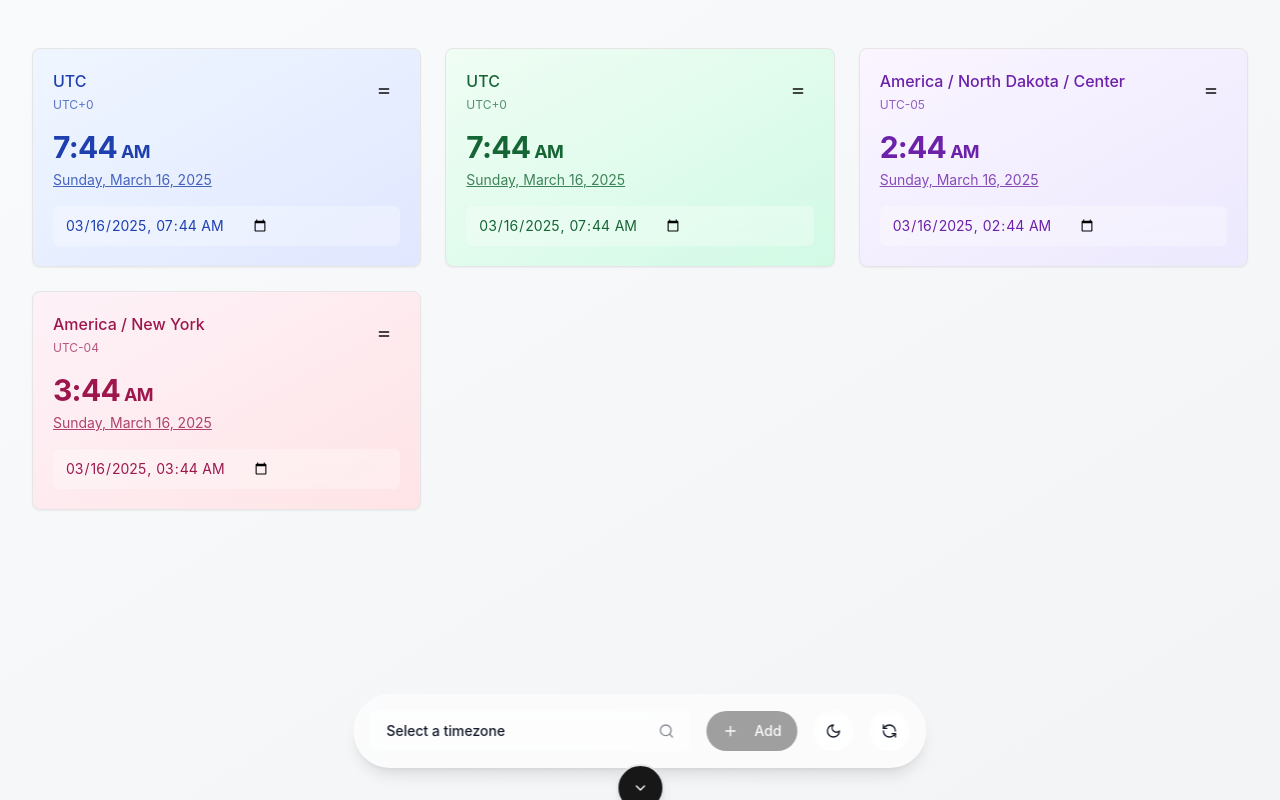
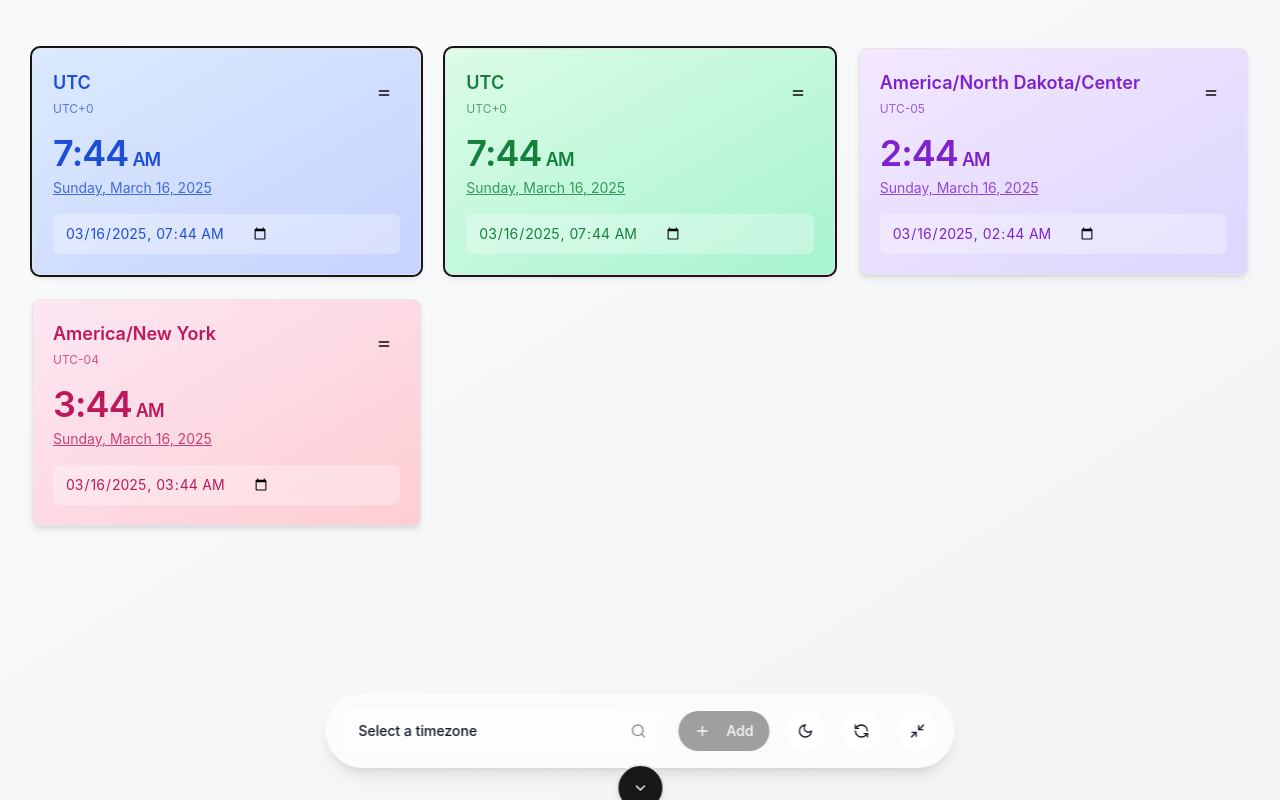
Before and after one commit to ShrihariMohan/timezone-app, a Next.js app: page / in a window 1280 px wide. Built offline with nearby package versions, Linux system fonts and the light colour scheme.

Commit message:
feat: add card labels and compact view

```diff
--- a/app/page.tsx
+++ b/app/page.tsx
@@ -3,7 +3,7 @@
 import { useEffect, useState } from "react"
 import { format } from "date-fns"
 import { toZonedTime } from "date-fns-tz"
-import { Plus, Sun, Moon, Search, ChevronUp, ChevronDown, RefreshCcw } from "lucide-react"
+import { Plus, Sun, Moon, Search, ChevronUp, ChevronDown, RefreshCcw, Maximize2, Minimize2 } from "lucide-react"
 import { Button } from "@/components/ui/button"
 import { Command, CommandEmpty, CommandGroup, CommandInput, CommandItem, CommandList } from "@/components/ui/command"
 import { Popover, PopoverContent, PopoverTrigger } from "@/components/ui/popover"
@@ -23,12 +23,18 @@ export default function TimezoneApp() {
   const [showToolbar, setShowToolbar] = useState<boolean>(true)
   const [searchQuery, setSearchQuery] = useState<string>("")
   const [popoverOpen, setPopoverOpen] = useState<boolean>(false)
+  const [timezoneLabels, setTimezoneLabels] = useState<Record<string, string>>({})
+  const [compactView, setCompactView] = useState<boolean>(false)
+  const [userTimezone, setUserTimezone] = useState<string>("")
 
   // Initialize timezones and theme
   useEffect(() => {
     const storedTimezones = localStorage.getItem("timezones")
     const storedTheme = localStorage.getItem("darkMode")
-    const userTimezone = Intl.DateTimeFormat().resolvedOptions().timeZone
+    const storedLabels = localStorage.getItem("timezoneLabels")
+    const detectedTimezone = Intl.DateTimeFormat().resolvedOptions().timeZone
+
+    setUserTimezone(detectedTimezone)
 
     // Set theme from localStorage
     if (storedTheme) {
@@ -42,13 +48,17 @@ export default function TimezoneApp() {
     // Set all available timezones
     setAllTimezones(getAllTimezones())
 
+    if (storedLabels) {
+      setTimezoneLabels(JSON.parse(storedLabels))
+    }
+
     if (storedTimezones) {
       setTimezones(JSON.parse(storedTimezones))
     } else {
       // Default timezones: user's local, UTC, and a random one
-      const availableTimezones = getAllTimezones().filter((tz) => tz !== userTimezone && tz !== "UTC")
+      const availableTimezones = getAllTimezones().filter((tz) => tz !== detectedTimezone && tz !== "UTC")
       const randomTimezone = availableTimezones[Math.floor(Math.random() * availableTimezones.length)]
-      const defaultTimezones = ["UTC" , userTimezone, "America/North_Dakota/Center" , "America/New_York"]
+      const defaultTimezones = ["UTC" , detectedTimezone, "America/North_Dakota/Center" , "America/New_York"]
       setTimezones(defaultTimezones)
       localStorage.setItem("timezones", JSON.stringify(defaultTimezones))
     }
@@ -65,6 +75,10 @@ export default function TimezoneApp() {
       if (interval) clearInterval(interval)
     }
   }, [autoUpdate])
+
+  useEffect(() => {
+    localStorage.setItem("timezoneLabels", JSON.stringify(timezoneLabels))
+  }, [timezoneLabels])
 
   // Save timezones to localStorage when they change
   useEffect(() => {
@@ -86,6 +100,10 @@ export default function TimezoneApp() {
   const addTimezone = () => {
     if (selectedTimezone && !timezones.includes(selectedTimezone)) {
       setTimezones([...timezones, selectedTimezone])
+      setTimezoneLabels((labels) => ({
+        ...labels,
+        [selectedTimezone]: selectedTimezone.replace(/_/g, " "),
+      }))
       setSelectedTimezone("")
       setPopoverOpen(false)
       toast(selectedTimezone, {
@@ -100,6 +118,11 @@ export default function TimezoneApp() {
 
   const removeTimezone = (timezone: string) => {
     setTimezones(timezones.filter((tz) => tz !== timezone))
+    setTimezoneLabels((labels) => {
+      const updated = { ...labels }
+      delete updated[timezone]
+      return updated
+    })
     toast(timezone, {
         description: `Removed ${timezone} from your list`,
         action: {
@@ -126,6 +149,10 @@ export default function TimezoneApp() {
       },
     })
 
+  }
+
+  const renameTimezone = (tz: string, newLabel: string) => {
+    setTimezoneLabels((labels) => ({ ...labels, [tz]: newLabel }))
   }
 
 
@@ -275,6 +302,16 @@ export default function TimezoneApp() {
               >
                 <RefreshCcw className="h-5 w-5" />
               </Button>
+
+              <Button
+                variant="outline"
+                size="icon"
+                onClick={() => setCompactView(!compactView)}
+                className="bg-background/50 backdrop-blur-sm border-0 hover:bg-background/70 rounded-full"
+                aria-label="Toggle view"
+              >
+                {compactView ? <Maximize2 className="h-5 w-5" /> : <Minimize2 className="h-5 w-5" />}
+              </Button>
             </div>
           </div>
 
@@ -299,12 +336,16 @@ export default function TimezoneApp() {
             <TimezoneCard
               key={timezone}
               timezone={timezone}
+              label={timezoneLabels[timezone] || timezone.replace(/_/g, " ")}
               currentDateTime={currentDateTime}
               onTimeChange={updateTime}
               onCopy={() => copyTimeToClipboard(timezone)}
               onRemove={() => removeTimezone(timezone)}
               onMoveLeft={() => onMoveLeft(index)}
               onMoveRight={() => onMoveRight(index)}
+              onRename={(label) => renameTimezone(timezone, label)}
+              compact={compactView}
+              isLocal={timezone === userTimezone}
               colorIndex={index}
             />
           ))}
--- a/components/timezone-card.tsx
+++ b/components/timezone-card.tsx
@@ -5,7 +5,7 @@ import type React from "react"
 import { useState, useEffect } from "react"
 import { format } from "date-fns"
 import { toZonedTime, fromZonedTime } from "date-fns-tz"
-import { Copy, Trash2, Clock, MoreHorizontal, Equal, ChevronsRight, ChevronsLeft } from "lucide-react"
+import { Copy, Trash2, Clock, MoreHorizontal, Equal, ChevronsRight, ChevronsLeft, Pencil } from "lucide-react"
 import { Card, CardContent } from "@/components/ui/card"
 import { Button } from "@/components/ui/button"
 import { Input } from "@/components/ui/input"
@@ -24,55 +24,68 @@ import { DropdownMenu, DropdownMenuContent, DropdownMenuItem, DropdownMenuTrigge
 
 // Array of modern gradient backgrounds
 const gradients = [
-  "bg-gradient-to-br from-blue-50 to-indigo-100 dark:from-blue-900/40 dark:to-indigo-900/40",
-  "bg-gradient-to-br from-green-50 to-emerald-100 dark:from-green-900/40 dark:to-emerald-900/40",
-  "bg-gradient-to-br from-purple-50 to-violet-100 dark:from-purple-900/40 dark:to-violet-900/40",
-  "bg-gradient-to-br from-pink-50 to-rose-100 dark:from-pink-900/40 dark:to-rose-900/40",
-  "bg-gradient-to-br from-amber-50 to-yellow-100 dark:from-amber-900/40 dark:to-yellow-900/40",
-  "bg-gradient-to-br from-indigo-50 to-blue-100 dark:from-indigo-900/40 dark:to-blue-900/40",
-  "bg-gradient-to-br from-red-50 to-orange-100 dark:from-red-900/40 dark:to-orange-900/40",
-  "bg-gradient-to-br from-teal-50 to-cyan-100 dark:from-teal-900/40 dark:to-cyan-900/40",
+  "bg-gradient-to-br from-blue-100 to-indigo-200 dark:from-blue-800/30 dark:to-indigo-800/30",
+  "bg-gradient-to-br from-green-100 to-emerald-200 dark:from-green-800/30 dark:to-emerald-800/30",
+  "bg-gradient-to-br from-purple-100 to-violet-200 dark:from-purple-800/30 dark:to-violet-800/30",
+  "bg-gradient-to-br from-pink-100 to-rose-200 dark:from-pink-800/30 dark:to-rose-800/30",
+  "bg-gradient-to-br from-amber-100 to-yellow-200 dark:from-amber-800/30 dark:to-yellow-800/30",
+  "bg-gradient-to-br from-indigo-100 to-blue-200 dark:from-indigo-800/30 dark:to-blue-800/30",
+  "bg-gradient-to-br from-red-100 to-orange-200 dark:from-red-800/30 dark:to-orange-800/30",
+  "bg-gradient-to-br from-teal-100 to-cyan-200 dark:from-teal-800/30 dark:to-cyan-800/30",
 ]
 
 // Text colors to match gradients
 const textColors = [
-  "text-blue-800 dark:text-blue-200",
-  "text-green-800 dark:text-green-200",
-  "text-purple-800 dark:text-purple-200",
-  "text-pink-800 dark:text-pink-200",
-  "text-amber-800 dark:text-amber-200",
-  "text-indigo-800 dark:text-indigo-200",
-  "text-red-800 dark:text-red-200",
-  "text-teal-800 dark:text-teal-200",
+  "text-blue-700 dark:text-blue-200",
+  "text-green-700 dark:text-green-200",
+  "text-purple-700 dark:text-purple-200",
+  "text-pink-700 dark:text-pink-200",
+  "text-amber-700 dark:text-amber-200",
+  "text-indigo-700 dark:text-indigo-200",
+  "text-red-700 dark:text-red-200",
+  "text-teal-700 dark:text-teal-200",
 ]
 
 interface TimezoneCardProps {
   timezone: string
+  label: string
   currentDateTime: Date
   onTimeChange: (newTime: Date, timezone: string) => void
   onCopy: () => void
   onRemove: () => void
-  onMoveLeft: (index : number) => void
+  onMoveLeft: (index: number) => void
   onMoveRight: (index: number) => void
-
+  onRename: (label: string) => void
   colorIndex: number
+  compact: boolean
+  isLocal: boolean
 }
 
 export function TimezoneCard({
   timezone,
+  label,
   currentDateTime,
   onTimeChange,
   onCopy,
   onRemove,
   onMoveLeft ,
   onMoveRight ,
+  onRename,
   colorIndex,
+  compact,
+  isLocal,
 }: TimezoneCardProps) {
   const [localTime, setLocalTime] = useState<Date>(toZonedTime(currentDateTime, timezone))
   const [dateTimeString, setDateTimeString] = useState<string>("")
   const [isDST, setIsDST] = useState<boolean>(false)
   const [isEditing, setIsEditing] = useState<boolean>(false)
   const [deleteDialogOpen, setDeleteDialogOpen] = useState<boolean>(false)
+  const [renameDialogOpen, setRenameDialogOpen] = useState<boolean>(false)
+  const [labelInput, setLabelInput] = useState<string>(label)
+
+  useEffect(() => {
+    setLabelInput(label)
+  }, [label])
 
   // Get gradient and text color based on index
   const gradient = gradients[colorIndex % gradients.length]
@@ -124,16 +137,19 @@ export function TimezoneCard({
     <>
       <Card
         className={cn(
-          "transition-all  duration-300 hover:shadow-lg border overflow-hidden backdrop-blur-sm",
+          "transition-all duration-300 hover:shadow-xl shadow-md border overflow-hidden backdrop-blur-sm",
           gradient,
+          isLocal && "ring-2 ring-primary"
         )}
       >
         <div className="p-5">
           {/* Header with timezone name and remove button */}
           <div className="flex justify-between items-center mb-4">
             <div className="space-y-1">
-              <h3 className={cn("font-medium text-base", textColor)}>{formatTimezoneName(timezone)}</h3>
+              <h3 className={cn("font-semibold text-lg", textColor)}>{label}</h3>
+              {!compact && (
                 <p className={cn("text-xs opacity-70", textColor)}>{getTimezoneOffset(timezone)}</p>
+              )}
             </div>
             <DropdownMenu>
               <DropdownMenuTrigger asChild>
@@ -147,6 +163,10 @@ export function TimezoneCard({
                 </Button>
               </DropdownMenuTrigger>
               <DropdownMenuContent align="end" >
+                <DropdownMenuItem onClick={() => setRenameDialogOpen(true)}>
+                  <Pencil className="mr-2 h-3 w-3" /> Rename
+                </DropdownMenuItem>
+                <hr />
                 <DropdownMenuItem onClick={() => onMoveLeft(colorIndex)} >
                   <ChevronsLeft className="mr-2 h-3 w-3 text-sm" />
                   Move Left
@@ -167,16 +187,25 @@ export function TimezoneCard({
           <CardContent className="p-0 space-y-4">
             {/* Time display */}
             <div className="space-y-1">
-              <div className={cn("text-3xl font-bold tracking-tight", textColor)}>
+              <div className={cn("text-4xl font-semibold tracking-tight", textColor)}>
                 {format(localTime, "h:mm")}
                 <span className="text-lg ml-1">{format(localTime, "a")}</span>
               </div>
-              <div className={cn("text-sm opacity-80 cursor-pointer underline underline-offset-1", textColor)} onClick={onCopy}>
+              {!compact && (
+                <div
+                  className={cn(
+                    "text-sm opacity-80 cursor-pointer underline underline-offset-1",
+                    textColor,
+                  )}
+                  onClick={onCopy}
+                >
                   {format(localTime, "EEEE, MMMM d, yyyy")}
                 </div>
+              )}
             </div>
 
-            {/* Custom Time Input - Always visible unless editing */}
+            {!compact && (
+              <>
                 <div className="space-y-2">
                   <Input
                     id={`datetime-${timezone}`}
@@ -191,11 +220,12 @@ export function TimezoneCard({
                   />
                 </div>
 
-            {/* DST indicator */}
                 {isDST && (
                   <div className="text-xs bg-yellow-100/70 dark:bg-yellow-900/30 text-yellow-800 dark:text-yellow-200 p-2 rounded-md backdrop-blur-sm">
                     Currently in Daylight Saving Time
                   </div>
+                )}
+              </>
             )}
           </CardContent>
         </div>
@@ -220,6 +250,36 @@ export function TimezoneCard({
           </DialogFooter>
         </DialogContent>
       </Dialog>
+
+      {/* Rename Dialog */}
+      <Dialog open={renameDialogOpen} onOpenChange={setRenameDialogOpen}>
+        <DialogContent className="sm:max-w-[425px]">
+          <DialogHeader>
+            <DialogTitle>Rename Card</DialogTitle>
+          </DialogHeader>
+          <div className="space-y-2 mt-2">
+            <Label htmlFor="label-input">Label</Label>
+            <Input
+              id="label-input"
+              value={labelInput}
+              onChange={(e) => setLabelInput(e.target.value)}
+            />
+          </div>
+          <DialogFooter className="flex gap-2 mt-4">
+            <Button variant="outline" onClick={() => setRenameDialogOpen(false)}>
+              Cancel
+            </Button>
+            <Button
+              onClick={() => {
+                onRename(labelInput)
+                setRenameDialogOpen(false)
+              }}
+            >
+              Save
+            </Button>
+          </DialogFooter>
+        </DialogContent>
+      </Dialog>
     </>
   )
 }
```
Lines whose indentation alone changed are shown as unchanged.
